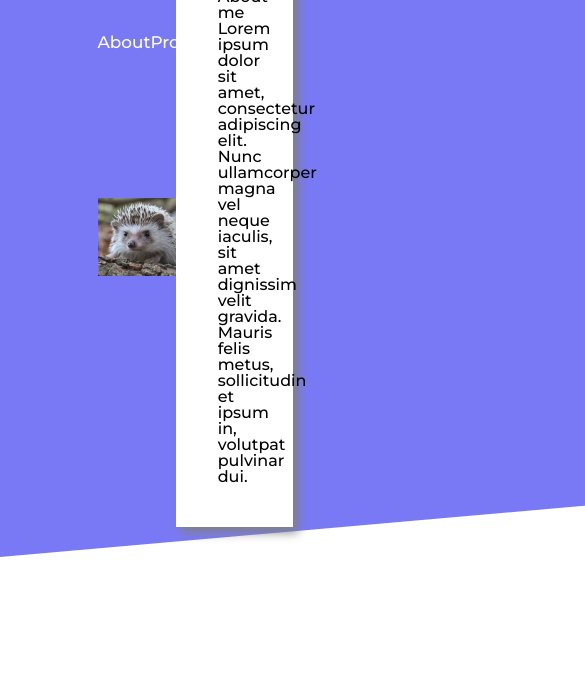
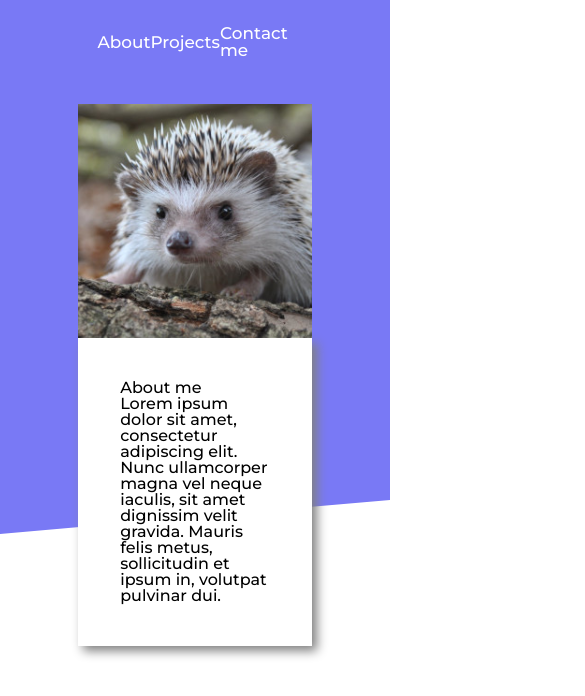
Before and after one commit to BuonicosII/portfolio-website, a website built with webpack: page dist/index.html in a window 390 px wide. Shown: the top 696 px of the page, 585 px wide, since content can reach past the window. Built offline with Linux system fonts and the light colour scheme.

Commit message:
Make header responsive
Make header responsive and add responsive image

```diff
--- a/src/style.css
+++ b/src/style.css
@@ -77,35 +77,38 @@ nav div {
 }
 
 header {
-	height: 40vh;
 	position: relative;
 	display: flex;
 	justify-content: center;
 }
 
+.tiltedDivHolder {
+	overflow: hidden;
+	height: 100%;
+	width: 100%;
+	position: absolute;
+	z-index: -1;
+}
+
 .tiltedDiv {
     background-color: rgb(121, 121, 245);
-	height: 200%;
-	width: 300%;
+	height: 100%;
+	width: 125%;
 	position: absolute;
-	top: -50%;
+	top: -20%;
 	transform: rotate(-5deg);
 	transform-origin: bottom left;
-	z-index: -1;
 
 }
 
 .aboutDiv {
-	position: absolute;
-	top: 10vh;
 	display: flex;
 	align-items: center;
 	align-content: center;
 	justify-content: center;
-	left: center;
 	max-width: 50vw;
 	max-height: 35vw;
-	flex-wrap: wrap;
+	padding-top: 5vw;
 }
 
 .about {
@@ -120,3 +123,37 @@ header {
 	width: 40%;
 	height: auto;
 }
+
+@media (max-width: 1150px) {
+
+	.aboutDiv {
+		flex-wrap: wrap;
+		max-height: none;
+		top: 5vh;
+	}
+
+	.about {
+		width: 75%;
+	}
+
+	.aboutDiv img {
+		width: 75%;
+	}
+}
+
+@media (max-width: 650px) {
+	.aboutDiv {
+		flex-wrap: wrap;
+		max-height: none;
+		top: 5vh;
+		max-width: 60vw;
+	}
+
+	.about {
+		width: 100%;
+	}
+
+	.aboutDiv img {
+		width: 100%;
+	}
+}
```
Also changed, not shown: assets/dummy-portrait-desktop.jpg, assets/dummy-portrait-tablet.jpg (deleted), dist/index.html, dist/main.js.
